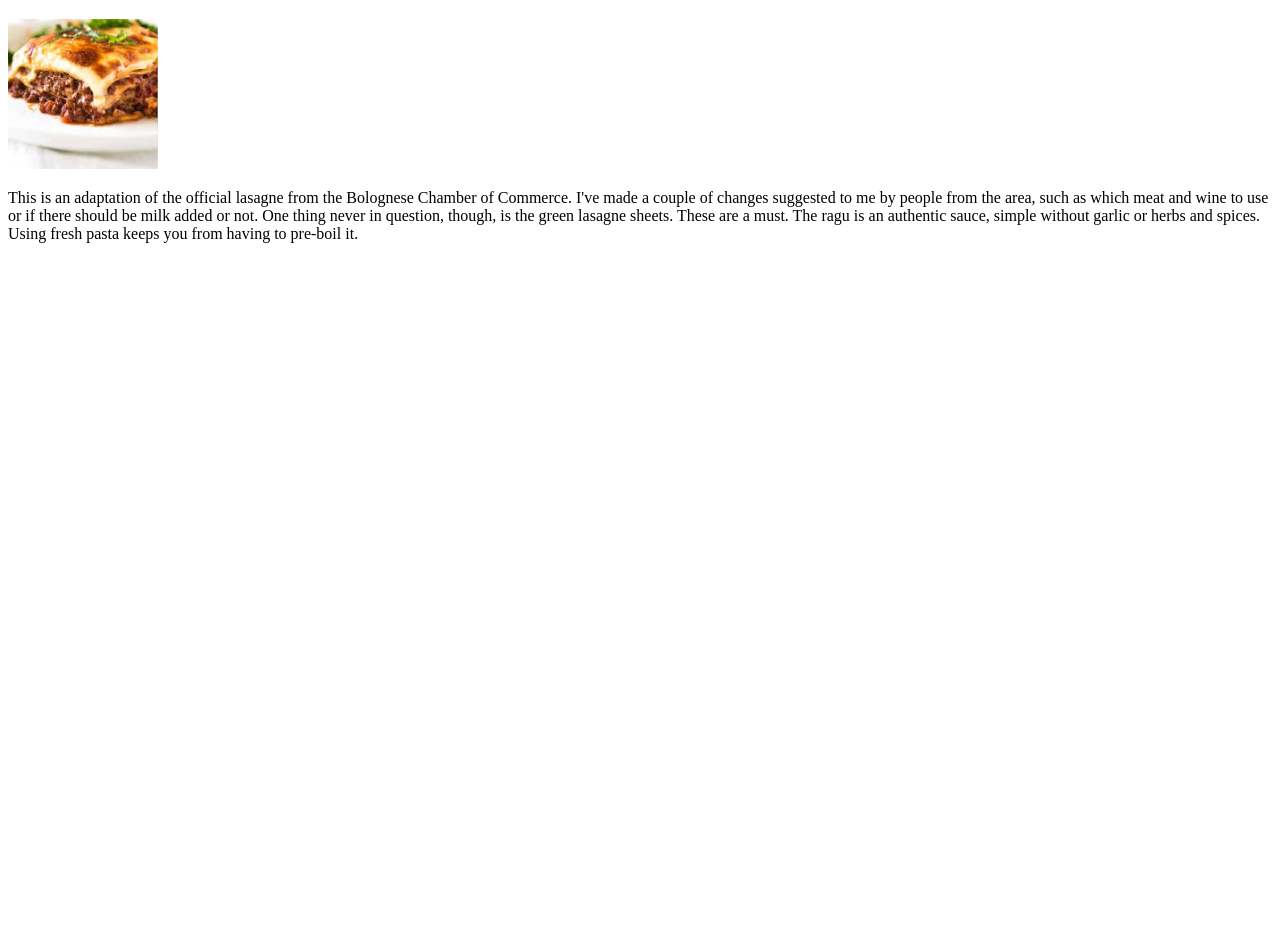
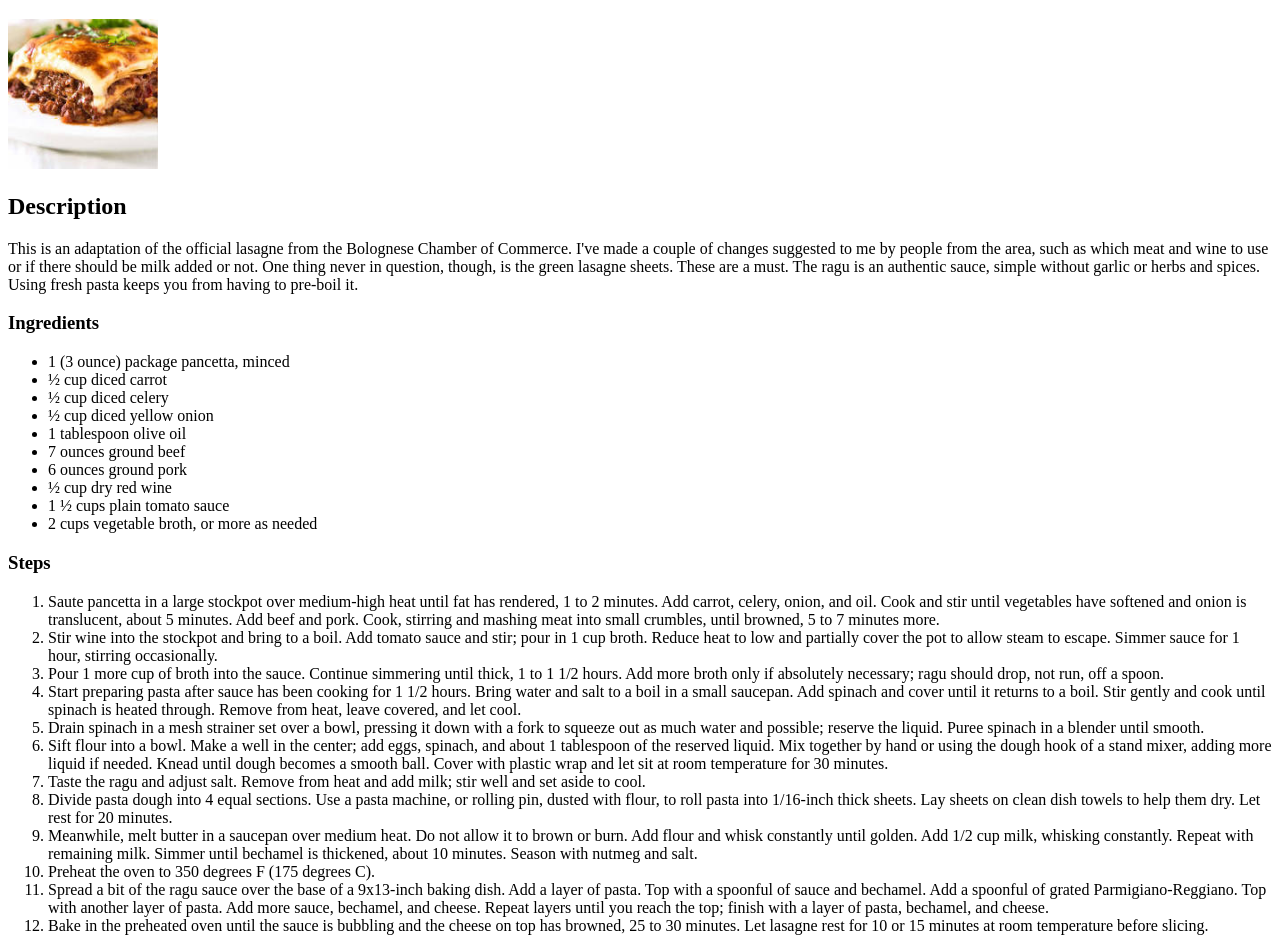
Before and after one commit to asanhix/odin-recipes, a plain HTML site: page recipes/lasagna.html in a window 1280 px wide. Shown: the part 61-1012 px from the top of the page. Before the commit the page ends 800 px from the top, so only its background shows below. Drawn offline with Linux system fonts and the light colour scheme.

Commit message:
Add ingredients and steps

```diff
--- a/recipes/lasagna.html
+++ b/recipes/lasagna.html
@@ -7,6 +7,35 @@
     <body>
         <h1>Lasagne Verdi alla Bolognese</h1>
         <img src="./download.jpeg" width="150px" height="150px">
+        <h2>Description</h2>
         <p>This is an adaptation of the official lasagne from the Bolognese Chamber of Commerce. I've made a couple of changes suggested to me by people from the area, such as which meat and wine to use or if there should be milk added or not. One thing never in question, though, is the green lasagne sheets. These are a must. The ragu is an authentic sauce, simple without garlic or herbs and spices. Using fresh pasta keeps you from having to pre-boil it.</p>
+        <h3>Ingredients</h3>
+        <ul>
+            <li>1 (3 ounce) package pancetta, minced</li>
+            <li>½ cup diced carrot</li>
+            <li>½ cup diced celery</li>
+            <li>½ cup diced yellow onion</li>
+            <li>1 tablespoon olive oil</li>
+            <li>7 ounces ground beef</li>
+            <li>6 ounces ground pork</li>
+            <li>½ cup dry red wine</li>
+            <li>1 ½ cups plain tomato sauce</li>
+            <li>2 cups vegetable broth, or more as needed</li>
+        </ul>
+        <h3>Steps</h3>
+        <ol>
+            <li>Saute pancetta in a large stockpot over medium-high heat until fat has rendered, 1 to 2 minutes. Add carrot, celery, onion, and oil. Cook and stir until vegetables have softened and onion is translucent, about 5 minutes. Add beef and pork. Cook, stirring and mashing meat into small crumbles, until browned, 5 to 7 minutes more.</li>
+            <li>Stir wine into the stockpot and bring to a boil. Add tomato sauce and stir; pour in 1 cup broth. Reduce heat to low and partially cover the pot to allow steam to escape. Simmer sauce for 1 hour, stirring occasionally.</li>
+            <li>Pour 1 more cup of broth into the sauce. Continue simmering until thick, 1 to 1 1/2 hours. Add more broth only if absolutely necessary; ragu should drop, not run, off a spoon.</li>
+            <li>Start preparing pasta after sauce has been cooking for 1 1/2 hours. Bring water and salt to a boil in a small saucepan. Add spinach and cover until it returns to a boil. Stir gently and cook until spinach is heated through. Remove from heat, leave covered, and let cool.</li>
+            <li>Drain spinach in a mesh strainer set over a bowl, pressing it down with a fork to squeeze out as much water and possible; reserve the liquid. Puree spinach in a blender until smooth.</li>
+            <li>Sift flour into a bowl. Make a well in the center; add eggs, spinach, and about 1 tablespoon of the reserved liquid. Mix together by hand or using the dough hook of a stand mixer, adding more liquid if needed. Knead until dough becomes a smooth ball. Cover with plastic wrap and let sit at room temperature for 30 minutes.</li>
+            <li>Taste the ragu and adjust salt. Remove from heat and add milk; stir well and set aside to cool.</li>
+            <li>Divide pasta dough into 4 equal sections. Use a pasta machine, or rolling pin, dusted with flour, to roll pasta into 1/16-inch thick sheets. Lay sheets on clean dish towels to help them dry. Let rest for 20 minutes.</li>
+            <li>Meanwhile, melt butter in a saucepan over medium heat. Do not allow it to brown or burn. Add flour and whisk constantly until golden. Add 1/2 cup milk, whisking constantly. Repeat with remaining milk. Simmer until bechamel is thickened, about 10 minutes. Season with nutmeg and salt.</li>
+            <li>Preheat the oven to 350 degrees F (175 degrees C).</li>
+            <li>Spread a bit of the ragu sauce over the base of a 9x13-inch baking dish. Add a layer of pasta. Top with a spoonful of sauce and bechamel. Add a spoonful of grated Parmigiano-Reggiano. Top with another layer of pasta. Add more sauce, bechamel, and cheese. Repeat layers until you reach the top; finish with a layer of pasta, bechamel, and cheese.</li>
+            <li>Bake in the preheated oven until the sauce is bubbling and the cheese on top has browned, 25 to 30 minutes. Let lasagne rest for 10 or 15 minutes at room temperature before slicing.</li>
+        </ol>
     </body>
 </html>
```
